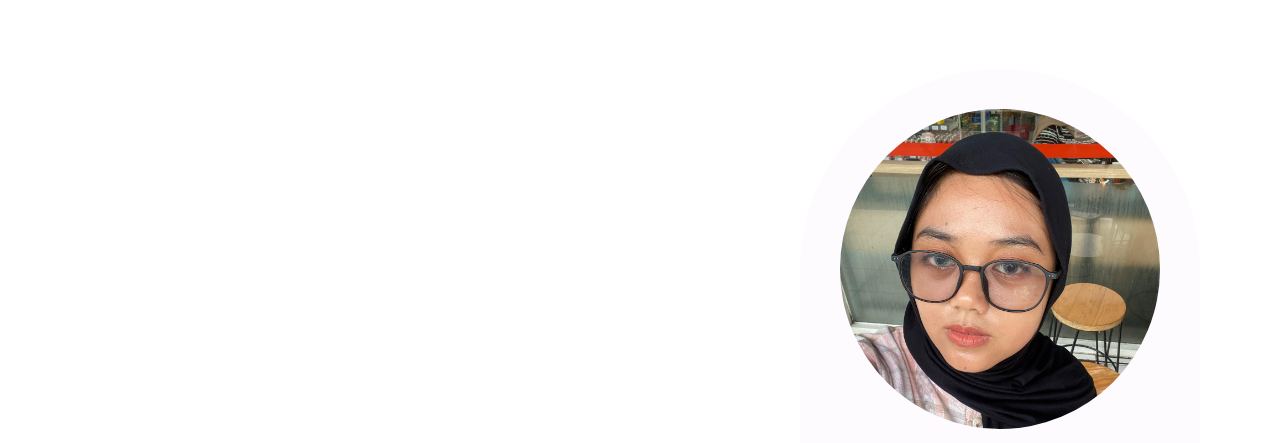
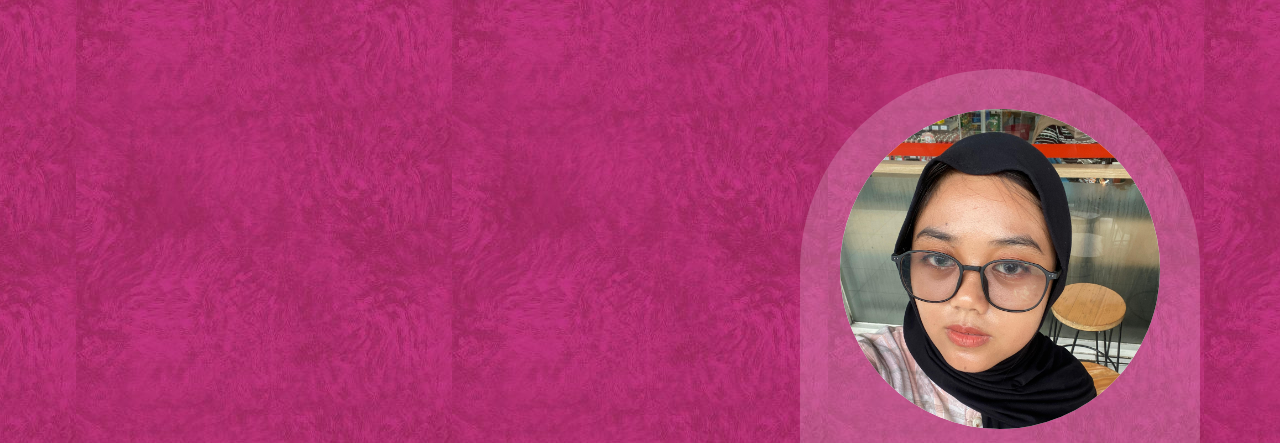
Before and after one commit to giana06/portofolio, a plain HTML site: page index.html in a window 1280 px wide. Shown: the part 195-638 px from the top of the page. Drawn offline with nearby package versions, Linux system fonts and the light colour scheme; a script that the page names is missing.

Commit message:
Update style.css

```diff
--- a/style.css
+++ b/style.css
@@ -34,7 +34,7 @@ section .dots2.active {
 }
 
 body {
-  background-image: url(../image/lotso.jpeg);
+  background-image: url(./lotso.jpeg);
   background-attachment: fixed;
   background-position: center;
   object-position: center 50%;
```
